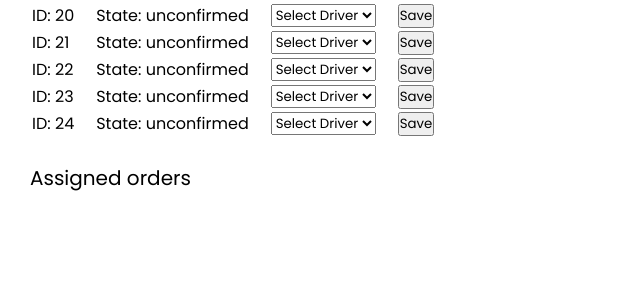
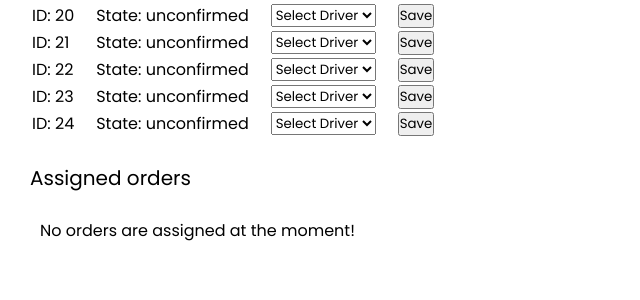
Before and after one commit to dvagala/VUT-FIT-IIS-Project, a PHP site: page /manageDrivers.php in a window 1280 px wide. Shown: the part 144-444 px from the top of the page, without its empty margins (0-640 px from the left). Run offline with PHP 8.4, Linux system fonts and the light colour scheme; data comes from the database, SQL or seed files in the repository.

Commit message:
No results info

```diff
--- a/manageDrivers.php
+++ b/manageDrivers.php
@@ -33,12 +33,18 @@ function print_orders_and_drivers($orders,$drivers){
             array_push($unnasigned,$order);
         }
     }
+    if(empty($orders)){
+        echo "<p style='margin-left:30px'>No orders to be assigned!</p>";
+    }
     echo "</table><br>";
 
     echo "<p class='orders-p'>Assigned orders</p><br>";
     echo "<table class=\"person-table\"> ";
     foreach ($unnasigned as $order){
         print_order($order,$drivers,true);
+    }
+    if(empty($unnasigned)){
+        echo "<p style='margin-left:30px'> No orders are assigned at the moment!</p>";
     }
     echo "</table>";
         }
--- a/manageOrders.php
+++ b/manageOrders.php
@@ -17,7 +17,9 @@ if (isset($_POST['delivered'])){
 }
 
 function print_orders($orders){
-
+    if(empty($orders)){
+        echo "<p style='margin-left:20px'>No orders are assigned to you!</p>";
+    }
     foreach($orders as $order){
         $id = $order['orderId'];
         echo <<<HTML
```
